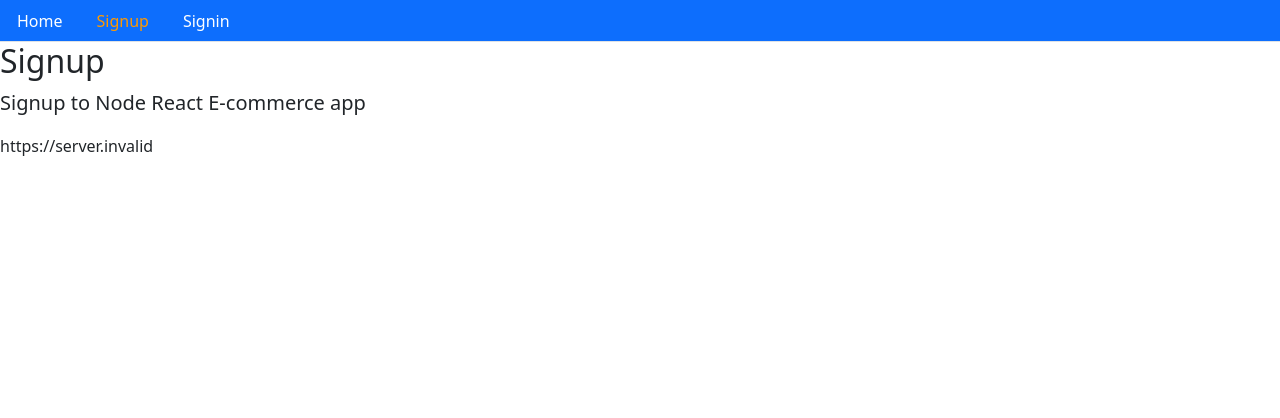
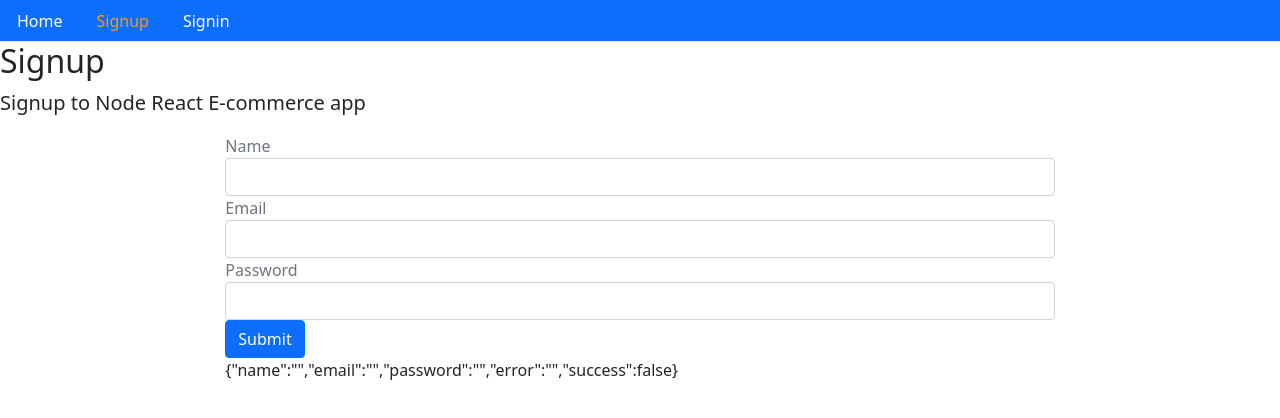
Before and after one commit to johnkatua/ecommerce, a React (Create React App) app in the folder client/: page /signup in a window 1280 px wide. Shown: the top 418 px of the page. Built offline with nearby package versions, Linux system fonts and the light colour scheme; no server answers; the HTML template or start-up script is replaced by a standard one.

Commit message:
created a form to enable user to sign to the application

```diff
--- a/client/package.json
+++ b/client/package.json
@@ -35,5 +35,8 @@
       "last 1 firefox version",
       "last 1 safari version"
     ]
+  },
+  "devDependencies": {
+    "dotenv": "^9.0.2"
   }
 }
--- a/client/src/user/Signup.js
+++ b/client/src/user/Signup.js
@@ -1,11 +1,41 @@
 import React from 'react';
-import { API } from '../config';
 import Layout from '../core/Layout';
 
 const Signup = () => {
+  const [values, setValues] = React.useState({
+    name: '',
+    email: '',
+    password: '',
+    error: '',
+    success: false
+  });
+
+  const handleChange = name => event => {
+    setValues({...values, error: false, [name]: event.target.value})
+  }
+  const signUpForm = () => {
+    return (
+      <form>
+        <div className='form-group'>
+          <label className="text-muted">Name</label>
+          <input onChange={handleChange('name')} type='text' className='form-control' />
+        </div>
+        <div className='form-group'>
+          <label className="text-muted">Email</label>
+          <input onChange={handleChange('email')} type='email' className='form-control' />
+        </div>
+        <div className='form-group'>
+          <label className="text-muted">Password</label>
+          <input onChange={handleChange('password')} type='password' className='form-control' />
+        </div>
+        <button className="btn btn-primary">Submit</button>
+      </form>
+    )
+  }
   return (
-      <Layout title='Signup' description='Signup to Node React E-commerce app'>
-        {API}
+      <Layout title='Signup' description='Signup to Node React E-commerce app' className='container col-md-8 offset-md-2'>
+        {signUpForm()}
+        {JSON.stringify(values)}
       </Layout>
   )
 };
```
Also changed, not shown: 1 other file (tests, documents, lock files or other folders).
